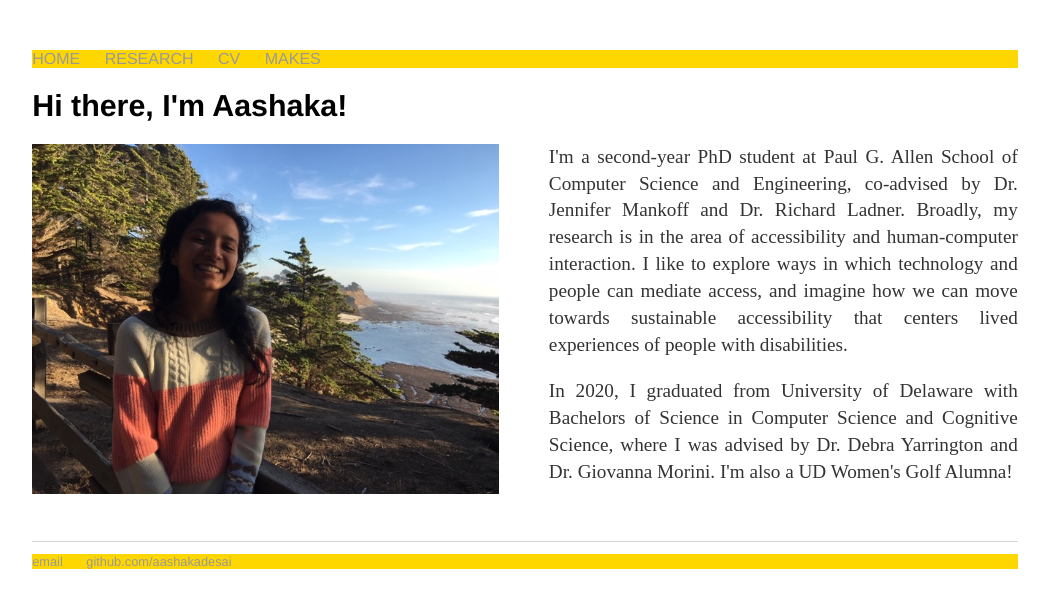
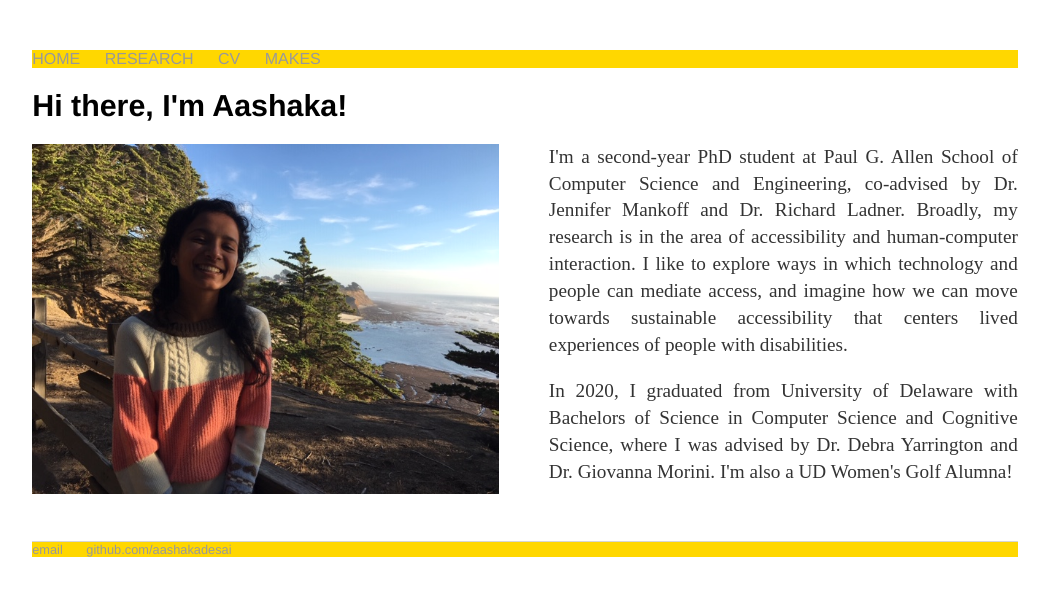
Before and after one commit to aashakadesai/aashakadesai.github.io, a Jekyll site: the page built from index.html, in a window 1280 px wide. Shown: the top 608 px of the page, without its empty margins (115-1164 px from the left). Built offline with Jekyll 4.4.1, drawn with Linux system fonts in a browser that asks for light colours.

Commit message:
Update main.css

```diff
--- a/css/main.css
+++ b/css/main.css
@@ -6,6 +6,8 @@
     background:#FFD700;
     font-family:'Helvetica', 'Arial', 'Sans-Serif';
     padding: 0px;
+    width:100%;
+    margin:0px;
     list-style: none;
 }
 nav ul li{
```
